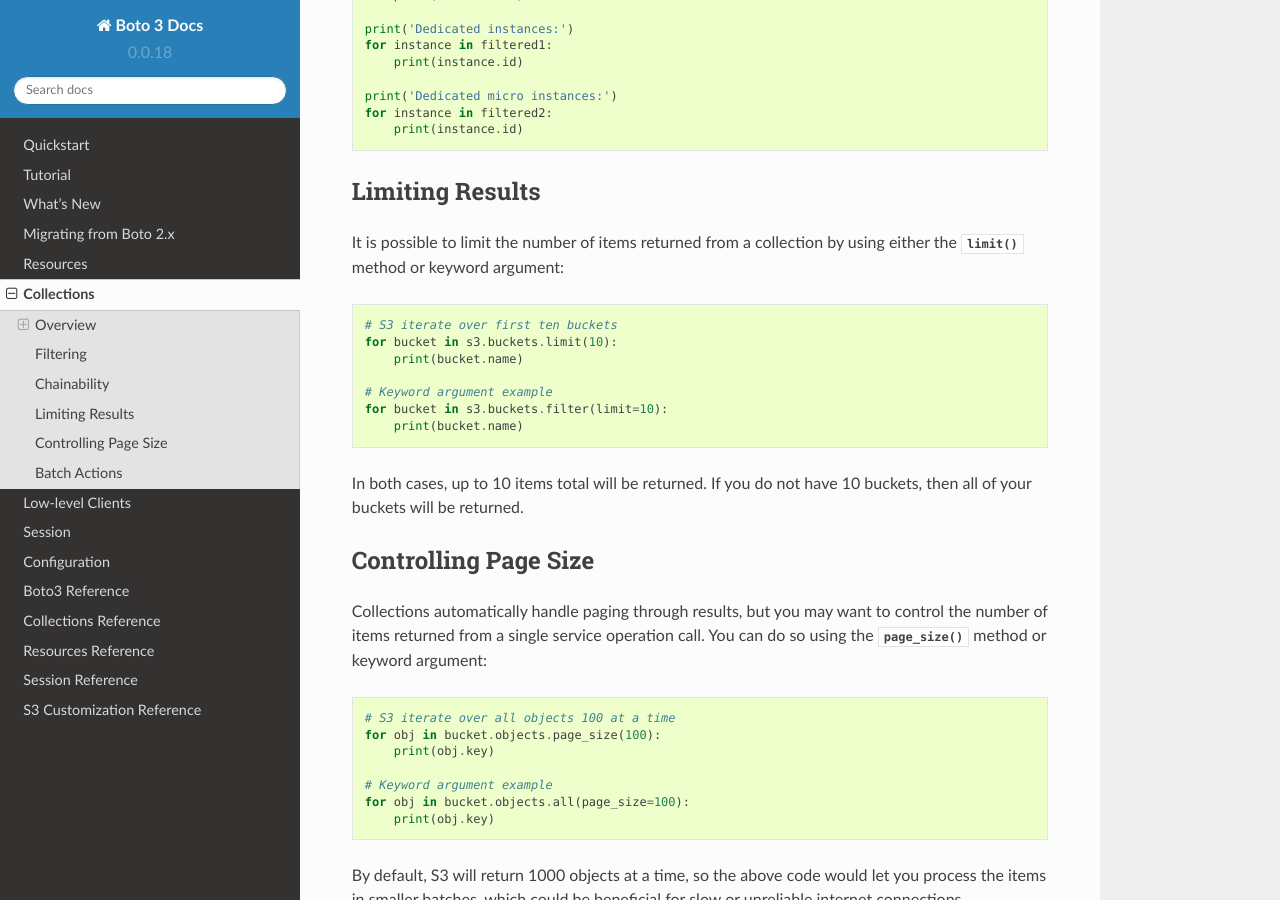
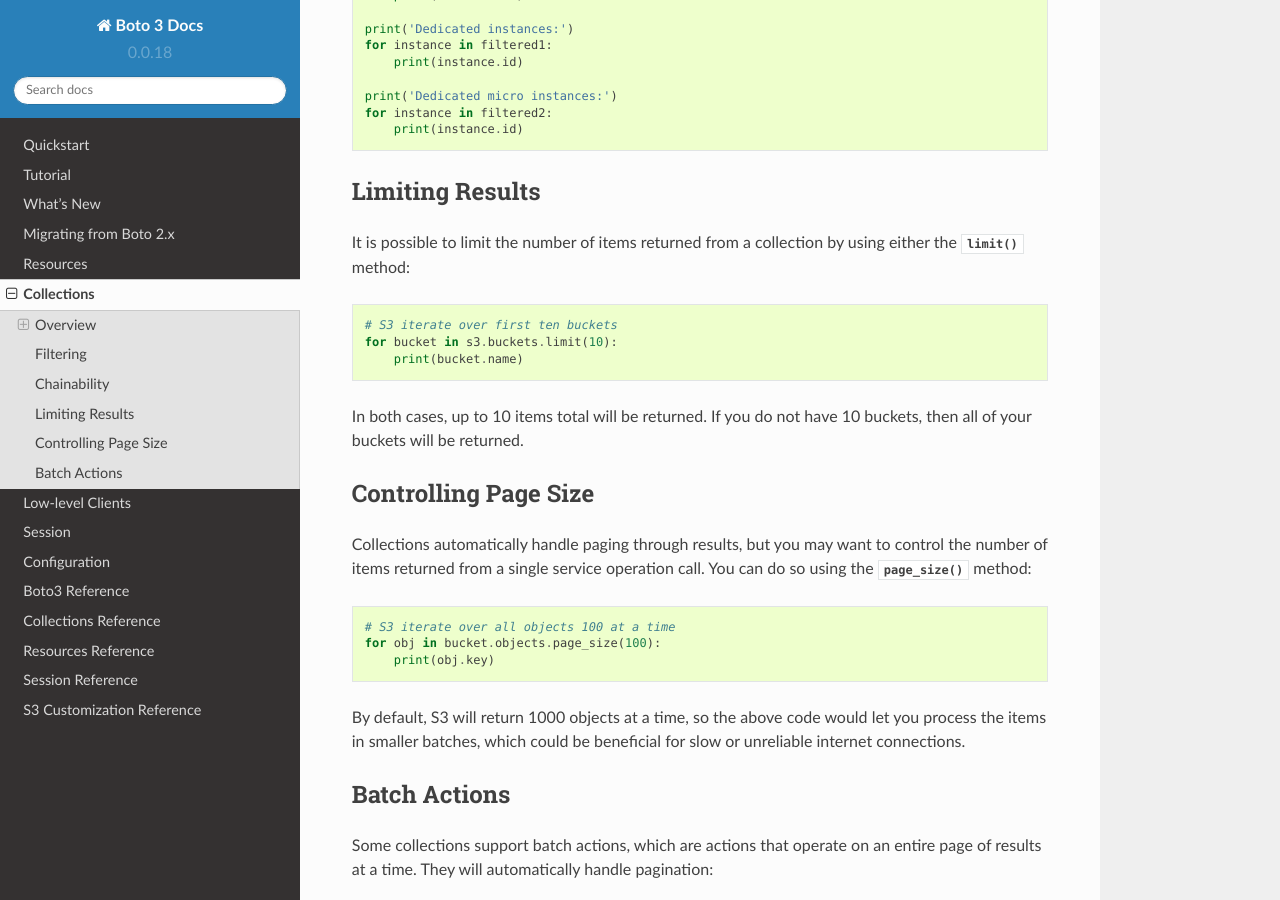
Before and after one commit to boto/boto3, a Sphinx documentation site: the page built from docs/source/guide/collections.rst, in a window 1280 px wide and 900 px high, scrolled down 1712 px. Built offline with Sphinx 7.4.7 and the Read the Docs theme 2.0.0, drawn with Linux system fonts in a browser that asks for light colours.

Commit message:
Remove page_size and limit from all
Removed the parameters to make the collections api less confusing by having
only one canonical way of limiting the number of results and sizes of pages.
Also ensures consistency of casing of arguments passed to method. Note that
for the filter() method, the limit and page_size arguments were just
undocumented to signify we do not officially support those parameters.

```diff
--- a/docs/source/guide/collections.rst
+++ b/docs/source/guide/collections.rst
@@ -93,15 +93,10 @@ Limiting Results
 ----------------
 It is possible to limit the number of items returned from a collection
 by using either the
-:py:meth:`~boto3.resources.collection.ResourceCollection.limit` method or
-keyword argument::
+:py:meth:`~boto3.resources.collection.ResourceCollection.limit` method::
 
     # S3 iterate over first ten buckets
     for bucket in s3.buckets.limit(10):
-        print(bucket.name)
-
-    # Keyword argument example
-    for bucket in s3.buckets.filter(limit=10):
         print(bucket.name)
 
 In both cases, up to 10 items total will be returned. If you do not
@@ -112,16 +107,12 @@ Controlling Page Size
 Collections automatically handle paging through results, but you may want
 to control the number of items returned from a single service operation
 call. You can do so using the
-:py:meth:`~boto3.resources.collection.ResourceCollection.page_size` method
-or keyword argument::
+:py:meth:`~boto3.resources.collection.ResourceCollection.page_size` method::
 
     # S3 iterate over all objects 100 at a time
     for obj in bucket.objects.page_size(100):
         print(obj.key)
 
-    # Keyword argument example
-    for obj in bucket.objects.all(page_size=100):
-        print(obj.key)
 
 By default, S3 will return 1000 objects at a time, so the above code
 would let you process the items in smaller batches, which could be
```
Also changed, not shown: 2 other files.
